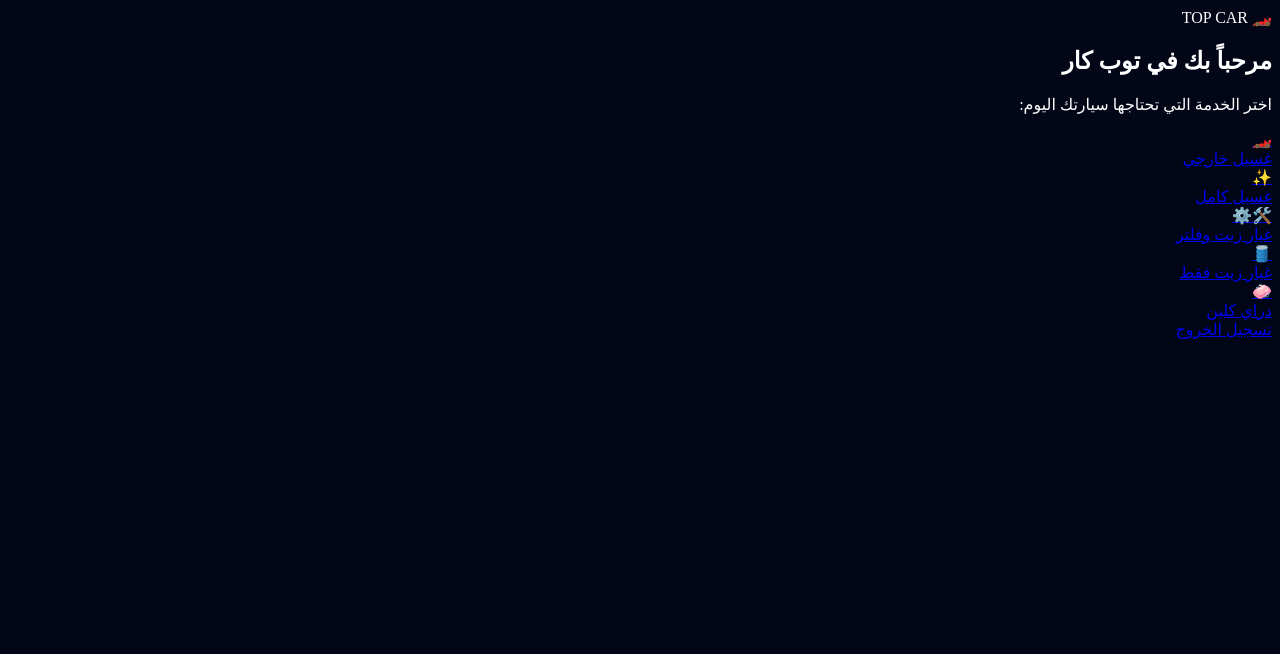
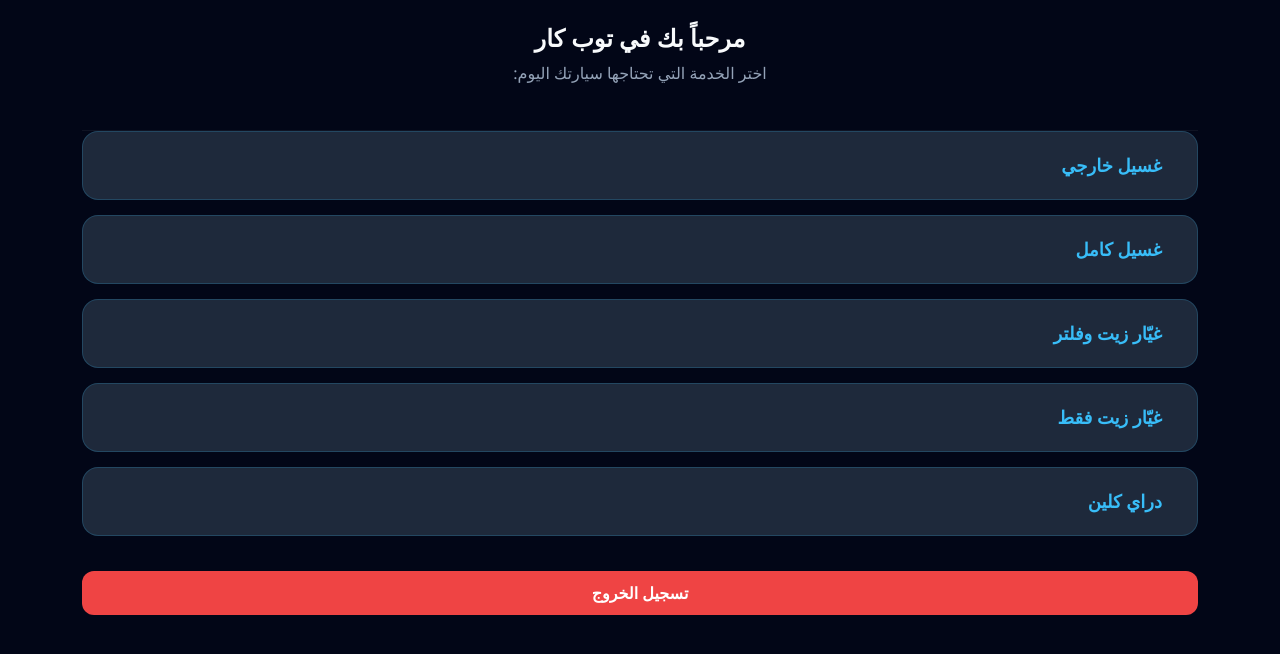
Before and after one commit to Laith15-10/TOP-CAR-, a Django app: page / in a window 1280 px wide. Shown: the top 654 px of the page. Run offline with Django 5.2, Linux system fonts and the light colour scheme.

Commit message:
home.html

```diff
--- a/accounts/templates/home.html
+++ b/accounts/templates/home.html
@@ -1,77 +1,128 @@
 <!DOCTYPE html>
-<html dir="rtl" lang="ar">
+<html lang="ar" dir="rtl">
 <head>
-    <meta name="viewport" content="width=device-width, initial-scale=1.0, viewport-fit=cover">
     <meta charset="UTF-8">
-    <meta name="viewport" content="width=device-width, initial-scale=1.0">
-    <title>TOP CAR | الرئيسية</title>
+    <meta name="viewport" content="width=device-width, initial-scale=1.0, maximum-scale=1.0, user-scalable=no, viewport-fit=cover">
+    <title>TOP CAR - توب كار</title>
+
+    <link href="https://cdn.jsdelivr.net/npm/bootstrap@5.3.0/dist/css/bootstrap.min.css" rel="stylesheet">
+
     <style>
+        /* الألوان الأساسية للستايل التقني الحديث */
+        :root {
+            --bg-dark: #020617; /* كحلي غامق جداً */
+            --card-bg: #1e293b; /* لون البطاقة */
+            --neon-blue: #38bdf8; /* أزرق نيون */
+            --neon-glow: 0 0 15px rgba(56, 189, 248, 0.5);
+            --text-main: #f8fafc;
+        }
+
         body {
-    background: #020617; /* كحلي غامق جداً */
+            background-color: var(--bg-dark);
+            color: var(--text-main);
+            font-family: 'Segoe UI', Roboto, Helvetica, Arial, sans-serif;
+            padding-bottom: 30px;
+        }
+
+        /* تنسيق الهيدر */
+        .header {
+            padding: 20px;
+            text-align: center;
+            border-bottom: 1px solid rgba(255, 255, 255, 0.05);
+        }
+
+        .welcome-text {
+            font-size: 24px;
+            font-weight: bold;
+            color: var(--text-main);
+            margin-bottom: 5px;
+        }
+
+        .subtitle-text {
+            font-size: 16px;
+            color: #94a3b8;
+            margin-bottom: 25px;
+        }
+
+        /* تنسيق الأزرار/الخدمات لتصبح كبطاقات (مثل الصورة الثانية) */
+        .service-card {
+            background-color: var(--card-bg);
+            border: 1px solid rgba(56, 189, 248, 0.2);
+            border-radius: 16px;
+            padding: 20px;
+            margin-bottom: 15px;
+            text-decoration: none; /* إزالة الخط تحت الرابط */
+            display: flex;
+            align-items: center;
+            transition: all 0.3s ease;
+        }
+
+        .service-card:hover {
+            border-color: var(--neon-blue);
+            box-shadow: var(--neon-glow);
+            transform: translateY(-2px);
+        }
+
+        .service-icon {
+            font-size: 30px;
+            margin-left: 15px; /* مسافة على اليسار لأننا RTL */
+        }
+
+        .service-name {
+            font-size: 18px;
+            font-weight: 600;
+            color: var(--neon-blue); /* لون النص أزرق نيون */
+            flex-grow: 1;
+        }
+
+        /* زر خروج مميز */
+        .logout-btn {
+            background-color: #ef4444; /* أحمر للخروج */
             color: white;
-}
-.card {
-    background: #1e293b; /* لون البطاقة */
-    border: 1px solid #38bdf8; /* حد نيون أزرق */
-    border-radius: 15px;
-}
-.btn {
-    background: #0ea5e9; /* زر نيون */
             border: none;
-    border-radius: 10px;
+            border-radius: 12px;
+            padding: 10px 20px;
+            width: 100%;
+            margin-top: 20px;
+            font-weight: bold;
         }
     </style>
 </head>
 <body>
 
-    <div class="header">🏎️ TOP CAR</div>
-
     <div class="container">
-        <div class="welcome-text">
-            <h2>مرحباً بك في توب كار</h2>
-            <p>اختر الخدمة التي تحتاجها سيارتك اليوم:</p>
+        <div class="header">
+            <div class="welcome-text">مرحباً بك في توب كار </div>
+            <div class="subtitle-text">اختر الخدمة التي تحتاجها سيارتك اليوم:</div>
         </div>
 
-        <div class="grid-container">
-            <a href="{% url 'order_service' %}?service=غسيل خارجي" class="service-link">
-                <div class="service-card">
-                    <span class="icon">🏎️</span>
+        <a href="#" class="service-card">
+            <div class="service-icon"></div>
             <div class="service-name">غسيل خارجي</div>
-                </div>
         </a>
 
-            <a href="{% url 'order_service' %}?service=غسيل كامل" class="service-link">
-                <div class="service-card">
-                    <span class="icon">✨</span>
+        <a href="#" class="service-card">
+            <div class="service-icon"></div>
             <div class="service-name">غسيل كامل</div>
-                </div>
         </a>
 
-            <a href="{% url 'order_service' %}?service=غيار زيت وفلتر" class="service-link">
-                <div class="service-card">
-                    <span class="icon">🛠️⚙️</span>
-                    <div class="service-name">غيار زيت وفلتر</div>
-                </div>
+        <a href="#" class="service-card">
+            <div class="service-icon"></div>
+            <div class="service-name">غيّار زيت وفلتر</div>
         </a>
 
-            <a href="{% url 'order_service' %}?service=غيار زيت" class="service-link">
-                <div class="service-card">
-                    <span class="icon">🛢️</span>
-                    <div class="service-name">غيار زيت فقط</div>
-                </div>
+        <a href="#" class="service-card">
+            <div class="service-icon"></div>
+            <div class="service-name">غيّار زيت فقط</div>
         </a>
 
-            <a href="{% url 'order_service' %}?service=دراي كلين" class="service-link">
-                <div class="service-card">
-                    <span class="icon">🧼</span>
+        <a href="#" class="service-card">
+            <div class="service-icon"></div>
             <div class="service-name">دراي كلين</div>
-                </div>
         </a>
-        </div>
 
-        <div class="footer">
-            <a href="{% url 'logout' %}" class="logout-btn">تسجيل الخروج</a>
-        </div>
+        <button class="logout-btn">تسجيل الخروج</button>
+
     </div>
 
 </body>
```
Lines whose indentation alone changed are shown as unchanged.
